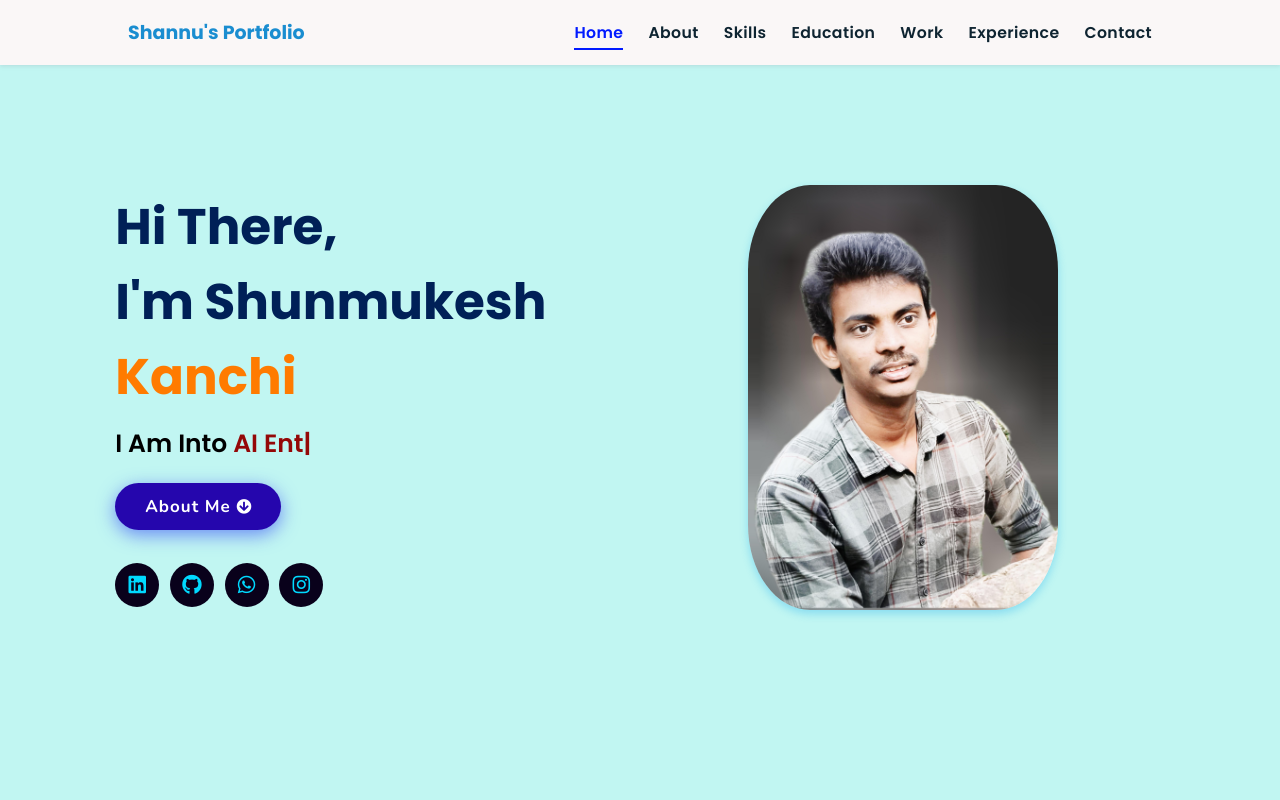
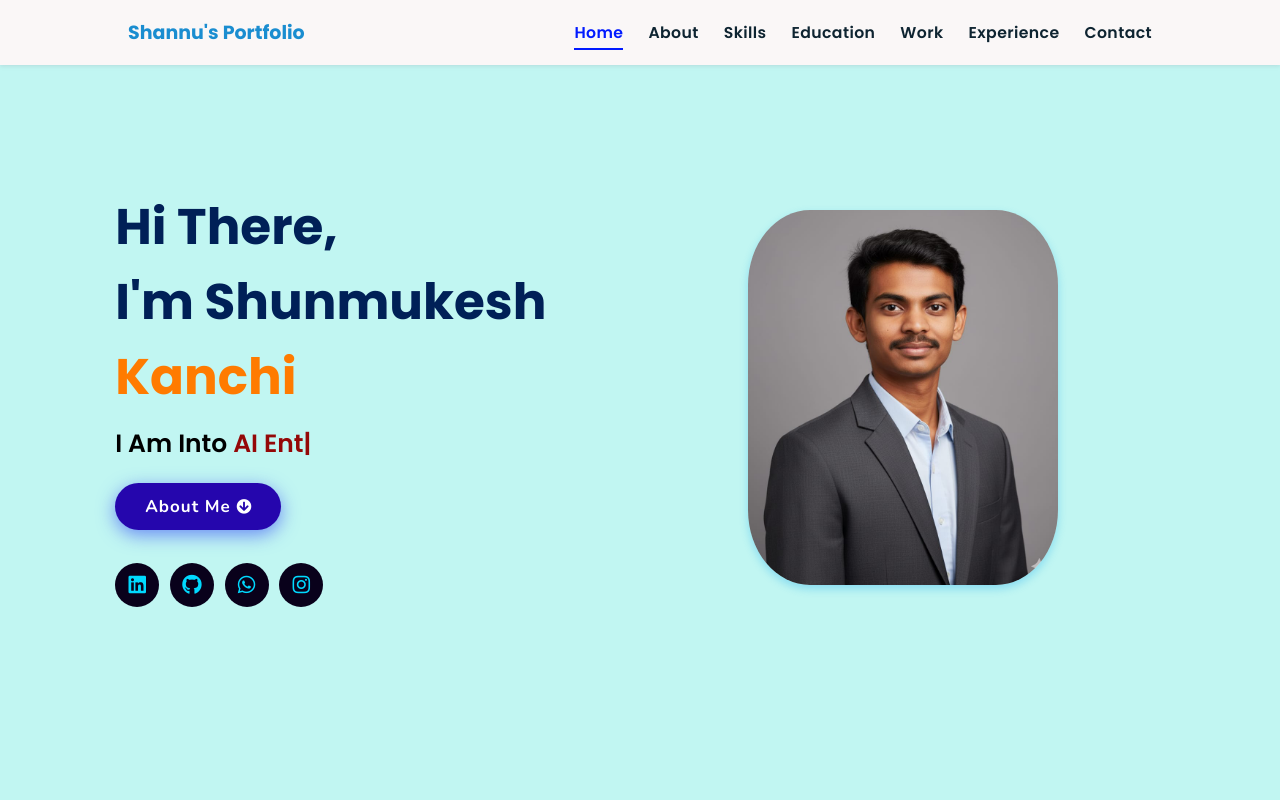
Before and after one commit to shunmukesh04/Personal-Portfolio, a plain HTML site: page index.html in a window 1280 px wide. Shown: the top 800 px of the page. Drawn offline with nearby package versions, Linux system fonts and the light colour scheme; no server answers.

Commit message:
Update index.html

```diff
--- a/index.html
+++ b/index.html
@@ -63,7 +63,7 @@
       </div>
     </div>
 <div class="image">
-    <img draggable="false" class="tilt" src="./assets/images/hero.jpg" alt="">
+    <img draggable="false" class="tilt" src="./assets/images/linkedin.jpg" alt="">
 </div>
 </section>
 <!-- hero section ends -->
```
